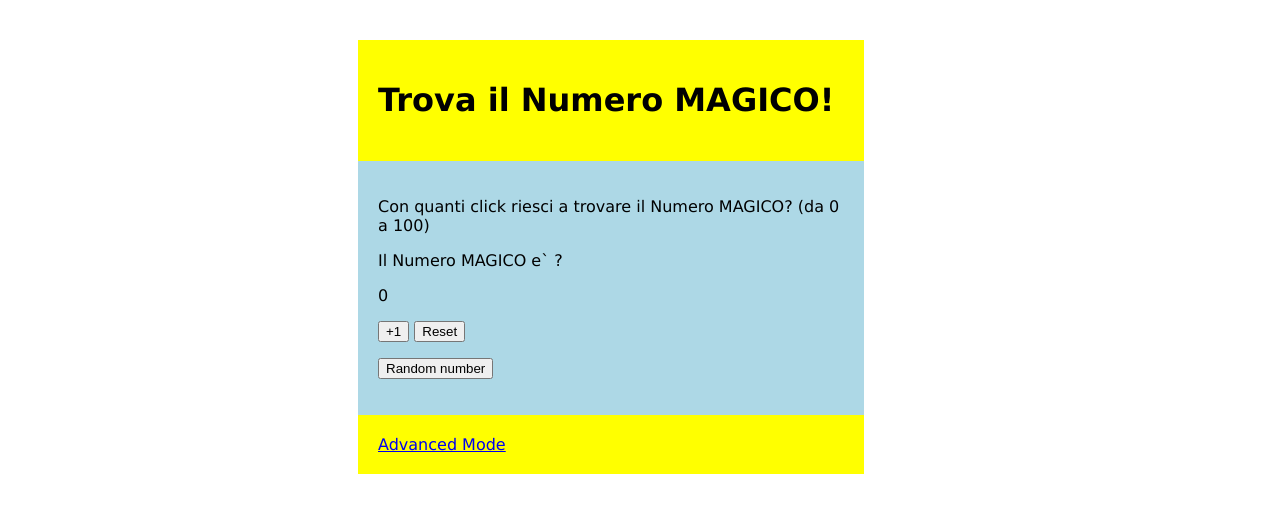
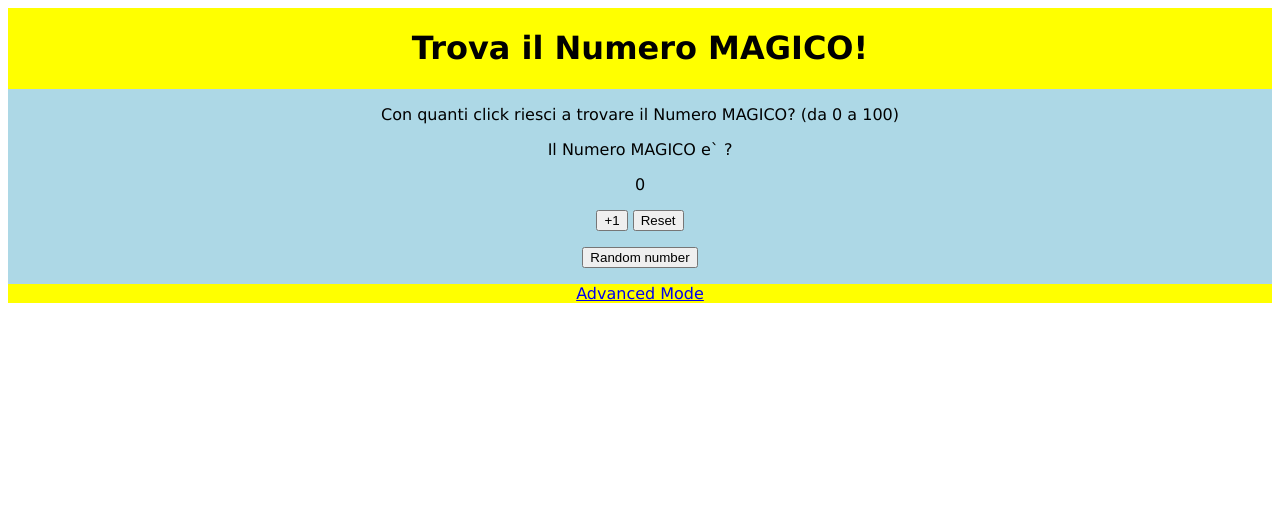
Before and after one commit to salvatorepuccio/numeromagico, a plain HTML site: page index.html in a window 1280 px wide. Drawn offline with Linux system fonts and the light colour scheme.

Commit message:
Add files via upload

```diff
--- a/index.html
+++ b/index.html
@@ -8,24 +8,18 @@
   box-sizing: border-box;
 }
 	.title{
-		margin-left: 350px;
-		margin-top: 40px;
-		width: 40%;
-		padding: 20px;
+
 		overflow: hidden;
 		background-color: yellow;
 	}
 	.main{
-		margin-left: 350px;
-		width: 40%;
-		padding: 20px;
+
+		align: center;
 		overflow: hidden;
 		background-color: lightblue;
 	}
 	.bottom{
-		margin-left: 350px;
-		width: 40%;
-		padding: 20px;
+
 		overflow: hidden;
 		background-color: yellow;
 	}
@@ -49,11 +43,11 @@
   </head>
 
   <body style='font-family: Verdana'>
-	<div style='overflow:auto' class='title'>
+	<div style='overflow:auto' class='title' align='center'>
 		<h1>Trova il Numero MAGICO!</h1>
 	</div>
 
-	<div style="overflow:auto" class='main'>
+	<div style="overflow:auto" class='main' align='center'>
 		<p>Con quanti click riesci a trovare il Numero MAGICO? (da 0 a 100)</p>
 		<p id ='paragraph'>Il Numero MAGICO e` ?</p>
 		<div id = 'display'>0</div>
@@ -63,7 +57,7 @@
 		<p></p>
 		<button id='buttonRandom'>Random number</button><p></p>
 	</div>
-	<div style="overflow:auto" class="bottom">
+	<div style="overflow:auto" class="bottom" align='center'>
 		<a id="advmode" href="advmode.html">Advanced Mode</a>
 	</div>
     <script src="script.js"></script>
```
